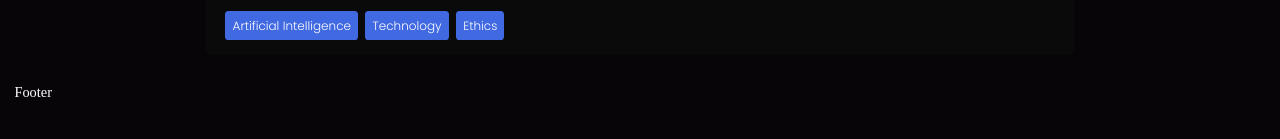
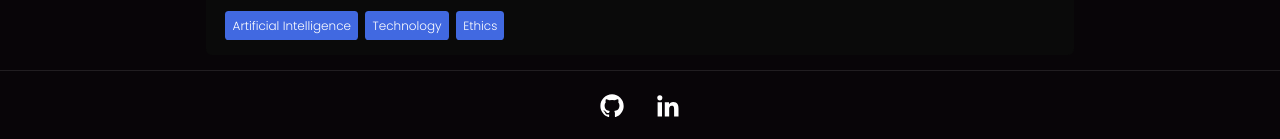
Before and after one commit to amandatz/amandatz.github.io, a Next.js app: page / in a window 1280 px wide. Shown: the part 767-906 px from the top of the page. Before the commit the page ends 883 px from the top, so only its background shows below. Built offline with nearby package versions, Linux system fonts and the light colour scheme; a web font is replaced by a local one.

Commit message:
- Adjusted footer

```diff
--- a/src/components/Footer/Footer.module.scss
+++ b/src/components/Footer/Footer.module.scss
@@ -1,5 +1,16 @@
 .footer {
-    margin: 0 auto;
-    // border-top: 1px solid variables.$black-hover;
-    padding: 1.0rem variables.$container-padding;
+  border-top: 1px solid variables.$border-color;
+  padding: variables.$container-padding;
+}
+
+.container {
+  display: flex;
+  justify-content: center;
+  gap: 0.5rem;
+
+  * {
+    display: flex;
+    align-items: center;
+    justify-content: center;
   }
+}
--- a/src/components/Footer/Footer.tsx
+++ b/src/components/Footer/Footer.tsx
@@ -1,8 +1,16 @@
 import styles from './Footer.module.scss';
+
+import { ButtonLink } from '@components';
+import { BiLogoLinkedin, BiLogoGithub } from 'react-icons/bi';
+
+const _iconSize = 28;
 
 const Footer = () => {
     return <footer className={styles.footer}>
-        Footer
+        <div className={styles.container}>
+            <ButtonLink href='/'><BiLogoGithub size={_iconSize} /></ButtonLink>
+            <ButtonLink href='/'><BiLogoLinkedin size={_iconSize} /></ButtonLink>
+        </div>
     </footer>;
 };
 
```
